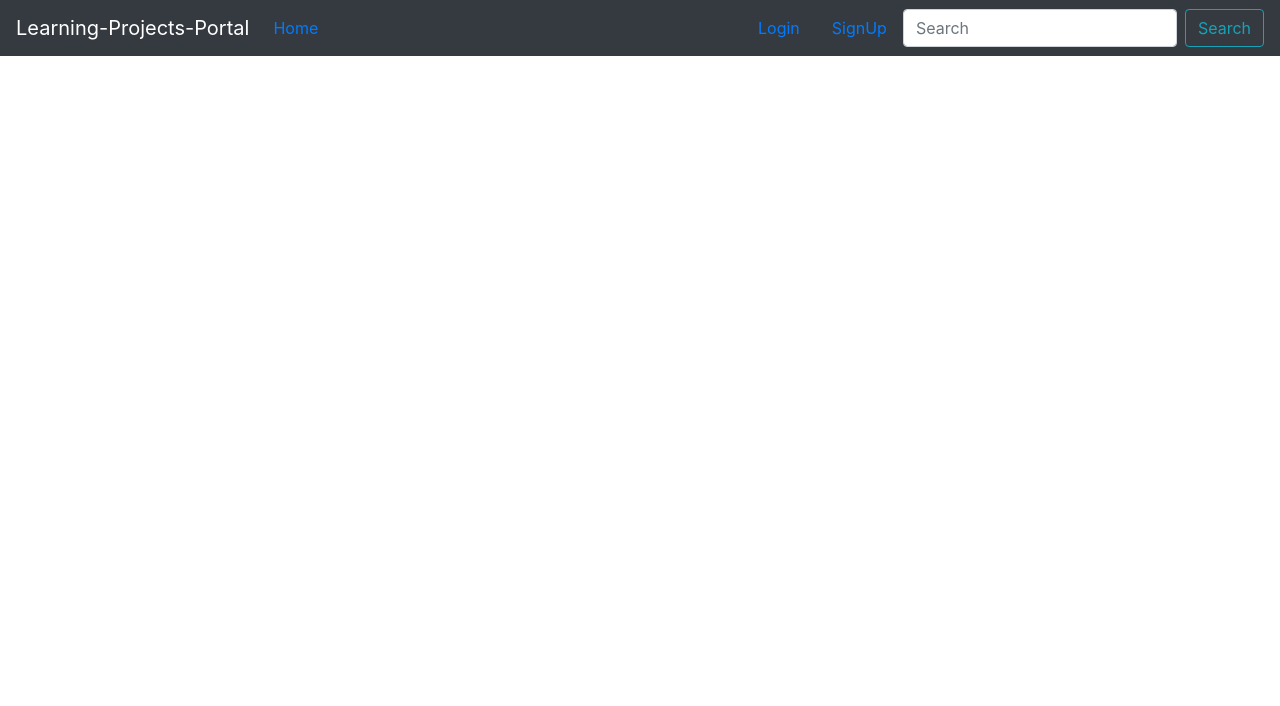
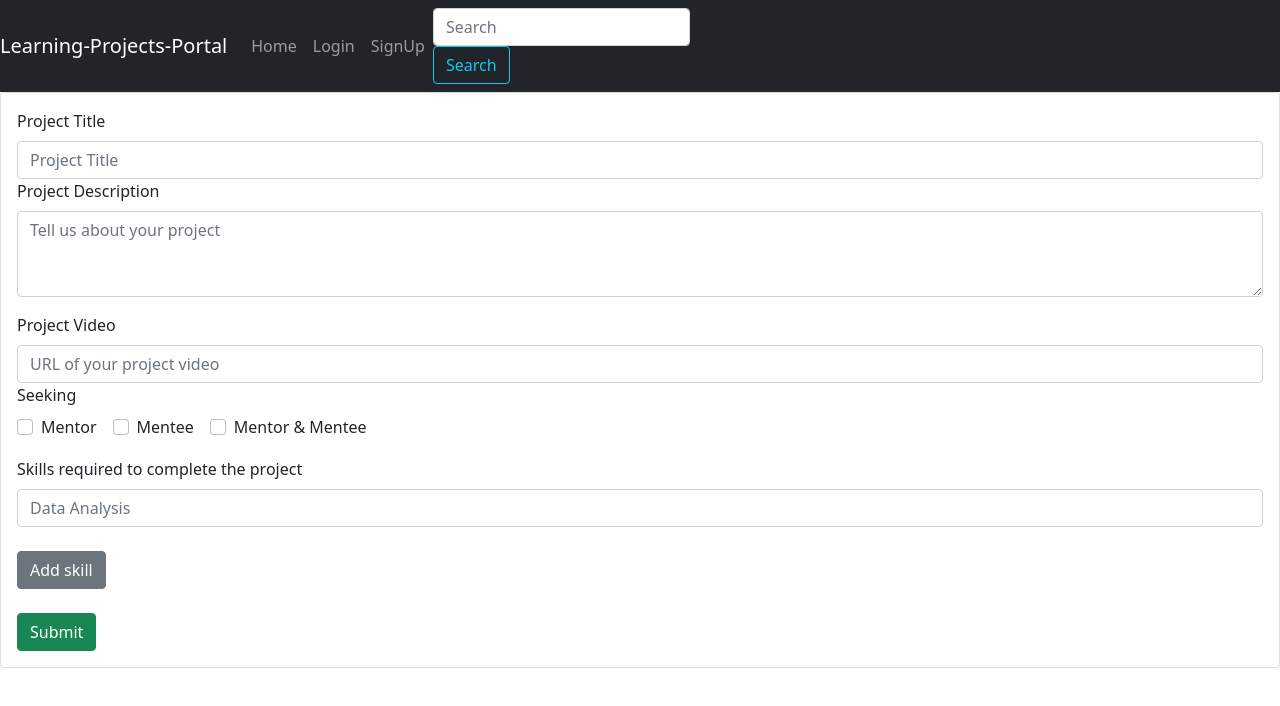
Before and after one commit to Sidhant29/comp9323-group5-frontend, a React (Create React App) app: page /create_project in a window 1280 px wide. Shown: the top 706 px of the page. Built offline with nearby package versions, Linux system fonts and the light colour scheme.

Commit message:
created projects page and fixed link bug

```diff
--- a/package.json
+++ b/package.json
@@ -6,7 +6,7 @@
     "@testing-library/jest-dom": "^5.11.4",
     "@testing-library/react": "^11.1.0",
     "@testing-library/user-event": "^12.1.10",
-    "bootstrap": "^4.6.0",
+    "bootstrap": "^5.0.1",
     "react": "^17.0.2",
     "react-bootstrap": "^1.6.1",
     "react-dom": "^17.0.2",
--- a/src/App.js
+++ b/src/App.js
@@ -1,10 +1,11 @@
-import "./App.css";
-import Home from "./Pages/home";
-import "bootstrap/dist/css/bootstrap.min.css";
-import Login from "./Pages/login";
-import Register from "./Pages/register";
-import Navigation from "./Components/navbar";
-import { BrowserRouter as Router, Route, Switch } from "react-router-dom";
+import 'bootstrap/dist/css/bootstrap.min.css';
+import './App.css';
+import Home from './Pages/home';
+import Login from './Pages/login';
+import Register from './Pages/register';
+import Navigation from './Components/navbar';
+import { BrowserRouter as Router, Route, Switch } from 'react-router-dom';
+import CreateProject from './Pages/createProject';
 
 function App() {
    return (
@@ -12,17 +13,20 @@ function App() {
          <Navigation />
          <Router>
             <Switch>
-          <Route path="/signup">
+               <Route path='/signup'>
                   <Register />
                </Route>
-          <Route path="/login">
+               <Route path='/login'>
                   <Login />
                </Route>
-          <Route exact path="/">
+               <Route exact path='/'>
                   <Home />
                </Route>
-          <Route path="/home">
+               <Route path='/home'>
                   <Home />
+               </Route>
+               <Route path='/create_project'>
+                  <CreateProject />
                </Route>
             </Switch>
          </Router>
--- a/src/Components/navbar.js
+++ b/src/Components/navbar.js
@@ -1,6 +1,5 @@
-import React from "react";
-import { Link } from "react-router-dom";
-import { BrowserRouter as Router } from "react-router-dom";
+import React from 'react';
+import { BrowserRouter as Router } from 'react-router-dom';
 // import "bootstrap/dist/css/bootstrap.min.css";
 import {
    Nav,
@@ -9,28 +8,34 @@ import {
    Form,
    FormControl,
    Button,
-} from "react-bootstrap";
+} from 'react-bootstrap';
 
 export default function Navigation() {
    return (
       <>
          <Router>
-        <Navbar bg="dark" variant="dark">
+            <Navbar bg='dark' variant='dark'>
                <Navbar.Brand>Learning-Projects-Portal</Navbar.Brand>
-          <Nav className="mr-auto">
-            <Nav.Link style={{ textalign: "right" }}>
-              <Link to="/home">Home</Link>
+               <Nav className='mr-auto'>
+                  <Nav.Item>
+                     <Nav.Link href='/home' style={{ textalign: 'right' }}>
+                        Home
                      </Nav.Link>
+                  </Nav.Item>
+                  <Nav.Item>
+                     <Nav.Link href='/login'>Login</Nav.Link>
+                  </Nav.Item>
+                  <Nav.Item>
+                     <Nav.Link href='/signup'>SignUp</Nav.Link>
+                  </Nav.Item>
                </Nav>
                <Form inline>
-            <Nav.Link>
-              <Link to="/login">Login</Link>
-            </Nav.Link>
-            <Nav.Link>
-              <Link to="/signup">SignUp</Link>
-            </Nav.Link>
-            <FormControl type="text" placeholder="Search" className="mr-sm-2" />
-            <Button variant="outline-info">Search</Button>
+                  <FormControl
+                     type='text'
+                     placeholder='Search'
+                     className='mr-sm-2'
+                  />
+                  <Button variant='outline-info'>Search</Button>
                </Form>
             </Navbar>
          </Router>
--- /dev/null
+++ b/src/Pages/createProject.js
@@ -0,0 +1,105 @@
+import React, { useState } from 'react';
+import { Form, Button, Card, Badge } from 'react-bootstrap';
+
+export default function CreateProject() {
+   const [skillsRequired, setSkillsRequired] = useState([]);
+   return (
+      <Card className='translucent'>
+         <Card.Body>
+            <Form>
+               <Form.Group controlId='formTitle'>
+                  <Form.Label>Project Title</Form.Label>
+                  <Form.Control type='text' placeholder='Project Title' />
+               </Form.Group>
+               <Form.Group className='mb-3' controlId='formDesc'>
+                  <Form.Label>Project Description</Form.Label>
+                  <Form.Control
+                     as='textarea'
+                     rows={3}
+                     placeholder='Tell us about your project'
+                  />
+               </Form.Group>
+               <Form.Group controlId='formVideo'>
+                  <Form.Label>Project Video</Form.Label>
+                  <Form.Control
+                     type='url'
+                     placeholder='URL of your project video'
+                  />
+               </Form.Group>
+               <Form.Group controlId='formParticipants'>
+                  <Form.Label>Seeking</Form.Label>
+                  {['checkbox'].map((type) => (
+                     <div key={`inline-${type}`} className='mb-3'>
+                        <Form.Check
+                           inline
+                           label='Mentor'
+                           name='Mentor'
+                           type={type}
+                           id={`inline-${type}-1`}
+                        />
+                        <Form.Check
+                           inline
+                           label='Mentee'
+                           name='Mentee'
+                           type={type}
+                           id={`inline-${type}-2`}
+                        />
+                        <Form.Check
+                           inline
+                           label='Mentor & Mentee'
+                           name='mentor-mentee'
+                           type={type}
+                           id={`inline-${type}-3`}
+                        />
+                     </div>
+                  ))}
+               </Form.Group>
+               <Form>
+                  <Form.Group controlId='formSkillsrequired'>
+                     <Form.Label>
+                        Skills required to complete the project
+                     </Form.Label>
+                     <Form.Control type='text' placeholder='Data Analysis' />
+                     <br />
+                     {skillsRequired.map((element) => {
+                        return (
+                           <Button
+                              onClick={(event) => {
+                                 let newArray = [...skillsRequired].filter(
+                                    (item) =>
+                                       item + ` x` !== event.target.innerText
+                                 );
+                                 setSkillsRequired(newArray);
+                              }}
+                           >
+                              {element} x
+                           </Button>
+                        );
+                     })}
+                     <Button
+                        onClick={() => {
+                           if (
+                              document.getElementById('formSkillsrequired')
+                                 .value !== ''
+                           ) {
+                              setSkillsRequired([
+                                 ...skillsRequired,
+                                 document.getElementById('formSkillsrequired')
+                                    .value,
+                              ]);
+                           }
+                        }}
+                        variant='secondary'
+                        type='reset'
+                     >
+                        Add skill
+                     </Button>
+                  </Form.Group>
+               </Form>
+               <br />
+               <Button variant='success'>Submit</Button>
+            </Form>
+         </Card.Body>
+      </Card>
+   );
+}
```
Also changed, not shown: src/index.js (+4 -4 lines), 2 other files (tests, documents, lock files or other folders). Lines whose indentation alone changed are shown as unchanged.
